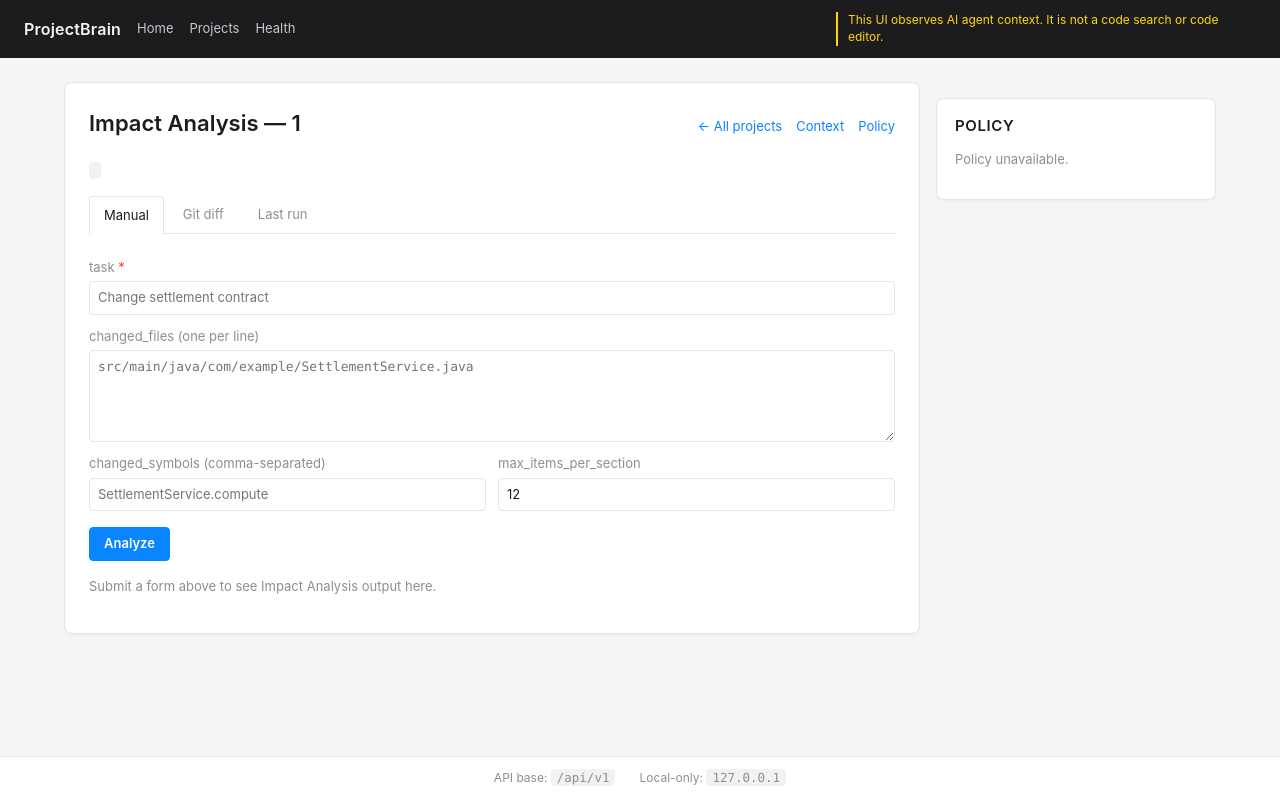
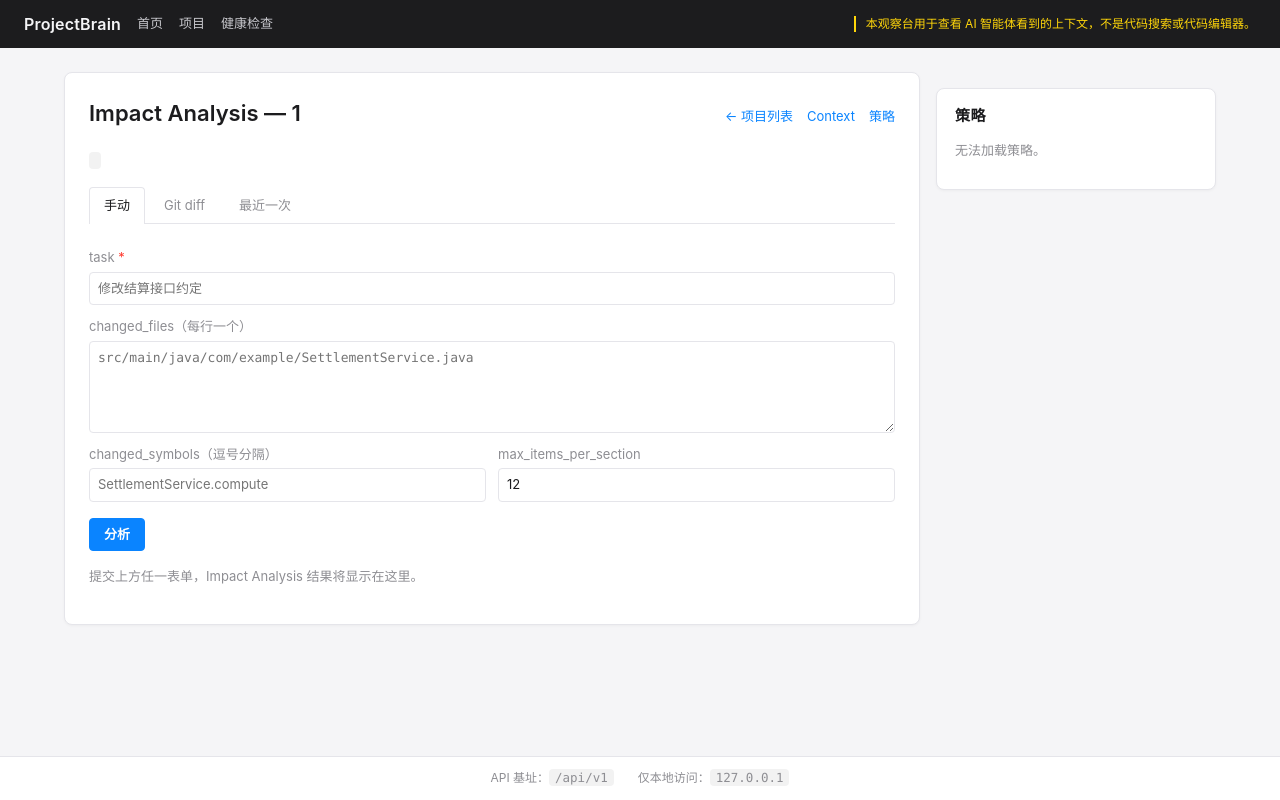
Before and after one commit to yinshaojun001/projectbrain, a FastAPI app: page /ui/projects/1/impact in a window 1280 px wide. Run offline with FastAPI, Linux system fonts and the light colour scheme; some libraries are stand-ins or nearby versions.

Commit message:
feat(ui): localize observability UI to Chinese & add root redirect
- 模板/router/main 全面中文化：导航、首页、项目列表、Context Pack、Impact Analysis、策略等用户可见文案改为中文
- 保留产品/技术术语原文：ProjectBrain / Context Pack / Impact Analysis / git diff 及所有 API 字段名（project_id / deny_paths / changed_files / include_source_snippets 等）
- base.html: lang=zh-CN
- main.py: 新增 GET / → /ui 307 重定向，便于浏览器直接访问根路径
- tests: 同步更新 test_ui_smoke.py / test_api_fastapi.py 的断言为中文片段，11 个 UI 测试全部通过

```diff
--- a/apps/api/projectbrain_api/main.py
+++ b/apps/api/projectbrain_api/main.py
@@ -22,6 +22,7 @@
 
 try:
     from fastapi import FastAPI, HTTPException
+    from fastapi.responses import RedirectResponse
     from fastapi.staticfiles import StaticFiles
 except ModuleNotFoundError as exc:  # pragma: no cover - exercised only without api extra.
     raise ModuleNotFoundError(
@@ -41,6 +42,12 @@
     StaticFiles(directory=str(_UI_STATIC_DIR)),
     name="ui-static",
 )
+
+
+@app.get("/", include_in_schema=False)
+def root() -> RedirectResponse:
+    # 根路径直接跳到 UI，方便浏览器直接访问 127.0.0.1:8765。
+    return RedirectResponse(url="/ui", status_code=307)
 
 
 @app.get("/health")
--- a/apps/api/projectbrain_api/ui/templates/_partials/error.html
+++ b/apps/api/projectbrain_api/ui/templates/_partials/error.html
@@ -1,4 +1,4 @@
 {# Inline error message rendered into HTMX targets. Expects `message`. #}
 <div class="pb-error" role="alert">
-  <strong>Error.</strong> {{ message }}
+  <strong>错误。</strong> {{ message }}
 </div>
--- a/apps/api/projectbrain_api/ui/templates/_partials/policy_summary.html
+++ b/apps/api/projectbrain_api/ui/templates/_partials/policy_summary.html
@@ -1,12 +1,12 @@
 {# Sidebar policy summary, included in context.html and impact.html. Expects `policy` and `project` in context. #}
 <aside class="pb-card pb-sidebar">
-  <h2>Policy</h2>
+  <h2>策略</h2>
   {% if policy %}
     <p class="pb-muted">
       {% if policy.policy_found %}
-        loaded from <code class="pb-truncate" title="{{ policy.source_path }}">{{ policy.source_path }}</code>
+        加载自 <code class="pb-truncate" title="{{ policy.source_path }}">{{ policy.source_path }}</code>
       {% else %}
-        no policy file — defaults in effect
+        未找到策略文件 — 使用默认值
       {% endif %}
     </p>
     <dl class="pb-kv pb-kv-tight">
@@ -17,20 +17,20 @@
             {% for path in policy.policy.deny_paths %}<li>{{ path }}</li>{% endfor %}
           </ul>
         {% else %}
-          <span class="pb-muted">(none)</span>
+          <span class="pb-muted">（无）</span>
         {% endif %}
       </dd>
-      <dt>section cap</dt>
-      <dd><code>{{ policy.policy.output_limits.max_items_per_section or "unset" }}</code></dd>
-      <dt>files cap</dt>
-      <dd><code>{{ policy.policy.output_limits.max_recommended_files or "unset" }}</code></dd>
-      <dt>tests cap</dt>
-      <dd><code>{{ policy.policy.output_limits.max_recommended_tests or "unset" }}</code></dd>
-      <dt>snippets</dt>
+      <dt>section 上限</dt>
+      <dd><code>{{ policy.policy.output_limits.max_items_per_section or "未设置" }}</code></dd>
+      <dt>files 上限</dt>
+      <dd><code>{{ policy.policy.output_limits.max_recommended_files or "未设置" }}</code></dd>
+      <dt>tests 上限</dt>
+      <dd><code>{{ policy.policy.output_limits.max_recommended_tests or "未设置" }}</code></dd>
+      <dt>代码片段</dt>
       <dd><code>{{ policy.policy.include_source_snippets }}</code></dd>
     </dl>
-    <a class="pb-link-small" href="/ui/projects/{{ project.project_id }}/policy">Full policy →</a>
+    <a class="pb-link-small" href="/ui/projects/{{ project.project_id }}/policy">完整策略 →</a>
   {% else %}
-    <p class="pb-muted">Policy unavailable.</p>
+    <p class="pb-muted">无法加载策略。</p>
   {% endif %}
 </aside>
--- a/apps/api/projectbrain_api/ui/templates/base.html
+++ b/apps/api/projectbrain_api/ui/templates/base.html
@@ -1,5 +1,5 @@
 <!doctype html>
-<html lang="en">
+<html lang="zh-CN">
 <head>
   <meta charset="utf-8" />
   <meta name="viewport" content="width=device-width, initial-scale=1" />
@@ -11,9 +11,9 @@
   <header class="pb-header">
     <a href="/ui" class="pb-logo">ProjectBrain</a>
     <nav class="pb-nav">
-      <a href="/ui">Home</a>
-      <a href="/ui/projects">Projects</a>
-      <a href="/health" target="_blank" rel="noopener">Health</a>
+      <a href="/ui">首页</a>
+      <a href="/ui/projects">项目</a>
+      <a href="/health" target="_blank" rel="noopener">健康检查</a>
     </nav>
     {% if banner_text %}
     <div class="pb-banner" role="note">{{ banner_text }}</div>
@@ -23,8 +23,8 @@
     {% block content %}{% endblock %}
   </main>
   <footer class="pb-footer">
-    <span>API base: <code>/api/v1</code></span>
-    <span>Local-only: <code>127.0.0.1</code></span>
+    <span>API 基址：<code>/api/v1</code></span>
+    <span>仅本地访问：<code>127.0.0.1</code></span>
   </footer>
 </body>
 </html>
--- a/apps/api/projectbrain_api/ui/templates/projects/impact.html
+++ b/apps/api/projectbrain_api/ui/templates/projects/impact.html
@@ -6,17 +6,17 @@
     <div class="pb-card-head">
       <h1>{{ heading }}</h1>
       <nav class="pb-subnav">
-        <a href="/ui/projects">← All projects</a>
+        <a href="/ui/projects">← 项目列表</a>
         <a href="/ui/projects/{{ project.project_id }}/context">Context</a>
-        <a href="/ui/projects/{{ project.project_id }}/policy">Policy</a>
+        <a href="/ui/projects/{{ project.project_id }}/policy">策略</a>
       </nav>
     </div>
     <p class="pb-muted"><code>{{ project.source_path }}</code></p>
 
     <div class="pb-tabs" role="tablist" data-tab-group="impact">
-      <button type="button" class="pb-tab is-active" data-tab="manual" role="tab" aria-selected="true">Manual</button>
+      <button type="button" class="pb-tab is-active" data-tab="manual" role="tab" aria-selected="true">手动</button>
       <button type="button" class="pb-tab" data-tab="git" role="tab" aria-selected="false">Git diff</button>
-      <button type="button" class="pb-tab" data-tab="last" role="tab" aria-selected="false">Last run</button>
+      <button type="button" class="pb-tab" data-tab="last" role="tab" aria-selected="false">最近一次</button>
     </div>
 
     <div class="pb-tab-panels">
@@ -30,15 +30,15 @@
         >
           <label>
             <span>task <em>*</em></span>
-            <input type="text" name="task" required placeholder="Change settlement contract" />
+            <input type="text" name="task" required placeholder="修改结算接口约定" />
           </label>
           <label>
-            <span>changed_files (one per line)</span>
+            <span>changed_files（每行一个）</span>
             <textarea name="changed_files" rows="4" placeholder="src/main/java/com/example/SettlementService.java"></textarea>
           </label>
           <div class="pb-form-row">
             <label>
-              <span>changed_symbols (comma-separated)</span>
+              <span>changed_symbols（逗号分隔）</span>
               <input type="text" name="changed_symbols" placeholder="SettlementService.compute" />
             </label>
             <label>
@@ -47,8 +47,8 @@
             </label>
           </div>
           <div class="pb-form-actions">
-            <button type="submit">Analyze</button>
-            <span class="htmx-indicator pb-muted" id="impact-spinner">Analyzing…</span>
+            <button type="submit">分析</button>
+            <span class="htmx-indicator pb-muted" id="impact-spinner">分析中…</span>
           </div>
         </form>
       </div>
@@ -63,29 +63,29 @@
         >
           <label>
             <span>task <em>*</em></span>
-            <input type="text" name="task" required placeholder="Review staged changes" />
+            <input type="text" name="task" required placeholder="审查待提交变更" />
           </label>
           <div class="pb-form-row">
             <label>
               <span>selection</span>
               <select name="selection_kind">
-                <option value="staged" selected>staged (working tree)</option>
-                <option value="last-commit">last-commit</option>
-                <option value="branch">branch (from..to)</option>
+                <option value="staged" selected>staged（工作区）</option>
+                <option value="last-commit">last-commit（最后一个提交）</option>
+                <option value="branch">branch（from..to）</option>
               </select>
             </label>
             <label>
-              <span>from_ref (branch only)</span>
+              <span>from_ref（仅 branch）</span>
               <input type="text" name="from_ref" placeholder="main" />
             </label>
             <label>
-              <span>to_ref (branch only)</span>
+              <span>to_ref（仅 branch）</span>
               <input type="text" name="to_ref" placeholder="HEAD" />
             </label>
           </div>
           <div class="pb-form-row">
             <label>
-              <span>changed_symbols (comma-separated)</span>
+              <span>changed_symbols（逗号分隔）</span>
               <input type="text" name="changed_symbols" placeholder="" />
             </label>
             <label>
@@ -94,19 +94,19 @@
             </label>
           </div>
           <div class="pb-form-actions">
-            <button type="submit">Analyze diff</button>
+            <button type="submit">分析 diff</button>
           </div>
           <p class="pb-muted">
-            Runs <code>git diff</code> inside <code>{{ project.source_path }}</code>.
-            Make sure the path is a git working tree.
+            在 <code>{{ project.source_path }}</code> 下执行 <code>git diff</code>。
+            请确保该路径是一个 git 工作树。
           </p>
         </form>
       </div>
 
       <div class="pb-tab-panel" data-tab-panel="last">
         <p class="pb-muted">
-          Loads the cached <code>impact-analysis-latest.json</code> artifact
-          without re-running the analysis.
+          加载缓存的 <code>impact-analysis-latest.json</code> 产物，
+          不重新运行分析。
         </p>
         <button
           type="button"
@@ -114,12 +114,12 @@
           hx-get="/ui/projects/{{ project.project_id }}/impact/last-run"
           hx-target="#impact-result"
           hx-swap="innerHTML"
-        >Load last run</button>
+        >加载最近一次</button>
       </div>
     </div>
 
     <div id="impact-result" class="pb-result-area" aria-live="polite">
-      <p class="pb-muted">Submit a form above to see Impact Analysis output here.</p>
+      <p class="pb-muted">提交上方任一表单，Impact Analysis 结果将显示在这里。</p>
     </div>
   </section>
 
```
Also changed, not shown: apps/api/projectbrain_api/ui/router.py (+17 -17 lines), apps/api/projectbrain_api/ui/templates/_partials/context_result.html (+6 -6 lines), apps/api/projectbrain_api/ui/templates/_partials/impact_result.html (+8 -8 lines), apps/api/projectbrain_api/ui/templates/index.html (+13 -13 lines), apps/api/projectbrain_api/ui/templates/projects/context.html (+8 -9 lines), apps/api/projectbrain_api/ui/templates/projects/list.html (+16 -17 lines), apps/api/projectbrain_api/ui/templates/projects/policy.html (+12 -12 lines), tests/test_api_fastapi.py (+6 -6 lines), tests/test_ui_smoke.py (+8 -8 lines).
